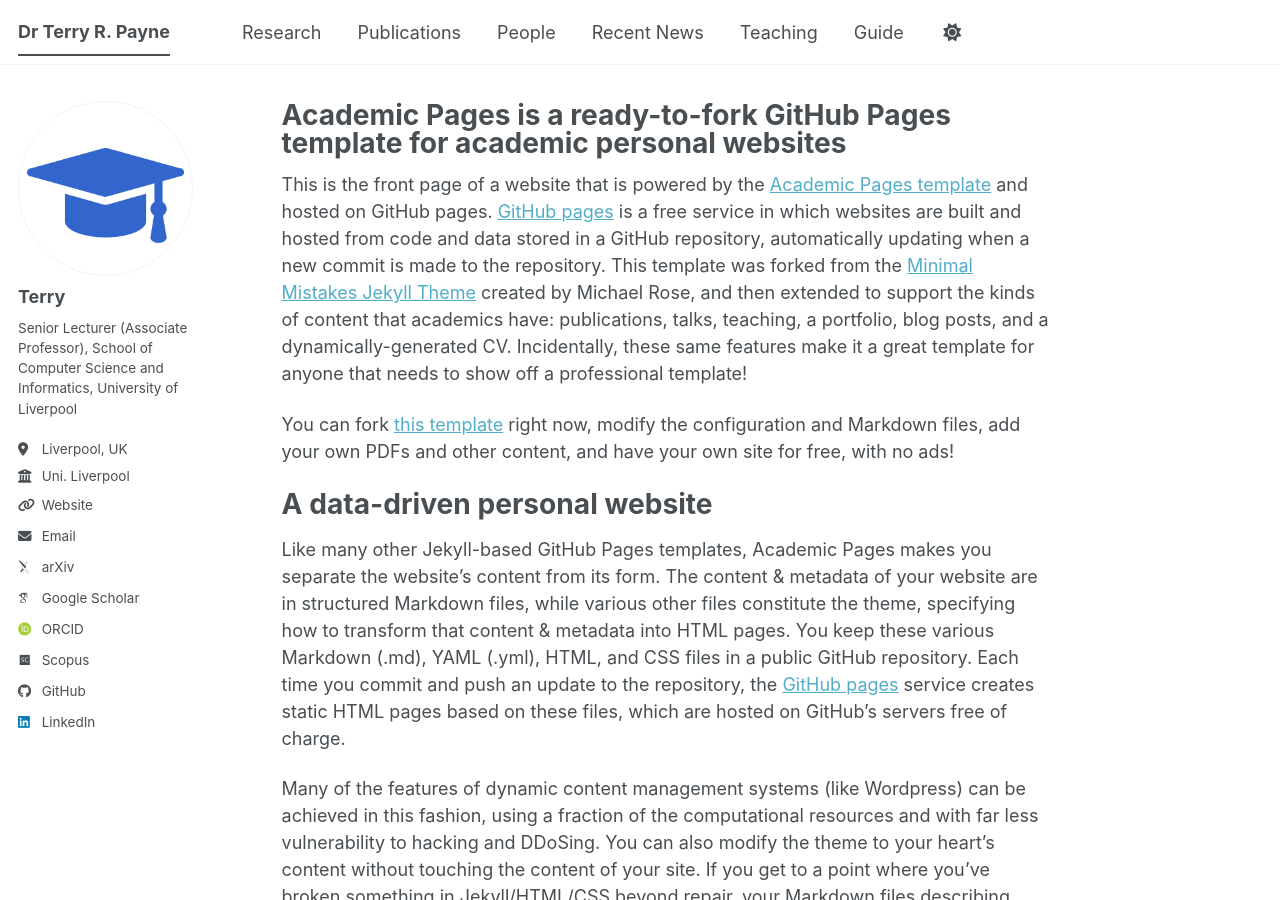
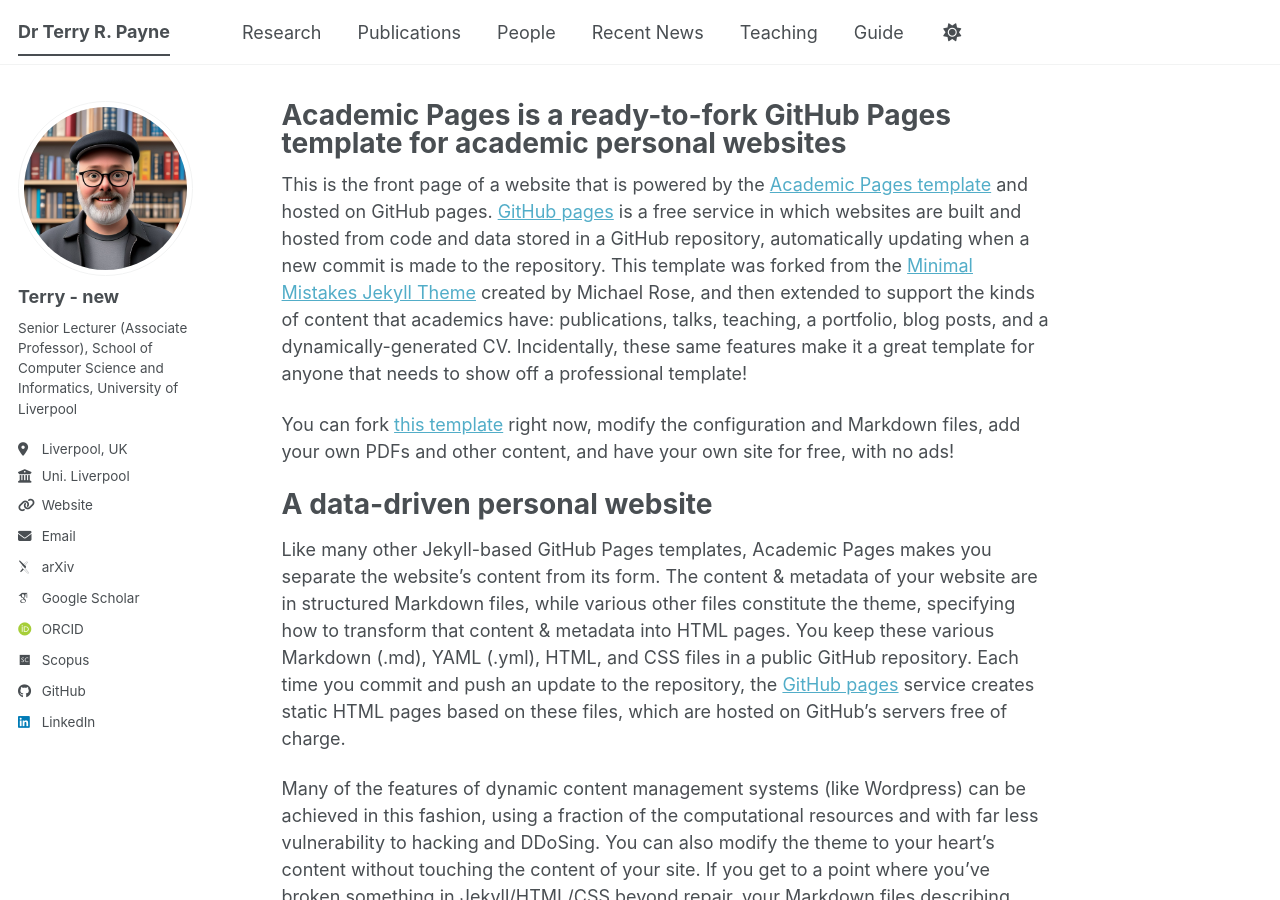
Before and after one commit to cappuccinofreak/cappuccinofreak.github.io, a Jekyll site: the page built from _pages/about.md, in a window 1280 px wide and 900 px high. Built offline with Jekyll 4.4.1, drawn with Linux system fonts in a browser that asks for light colours; some web fonts are replaced; a script bundle is joined from its source files by our own code; library files that are not in the unit come from our copies.

Commit message:
Update _config.yml

```diff
--- a/_config.yml
+++ b/_config.yml
@@ -23,8 +23,8 @@ repository               : "academicpages/academicpages.github.io"
 #               Additional customization can be done by editing /_includes/author-profile.html
 author:
   # Biographic information
-  avatar           : "favicon-512x512.png"
-  name             : "Terry"
+  avatar           : TerryAvatar.png
+  name             : "Terry - new"
   pronouns         : # example: "she/her"
   bio              : "Senior Lecturer (Associate Professor), School of Computer Science and Informatics, University of Liverpool"
   location         : "Liverpool, UK"
```
